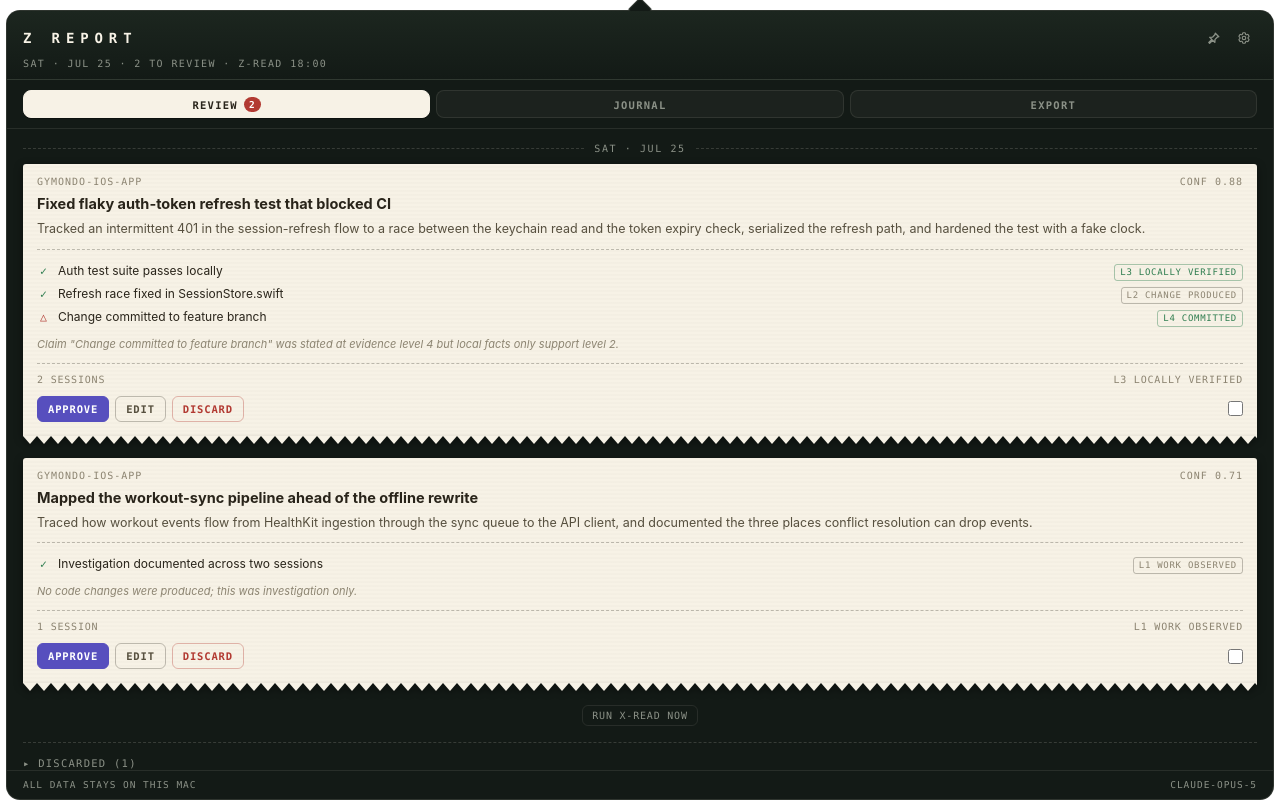
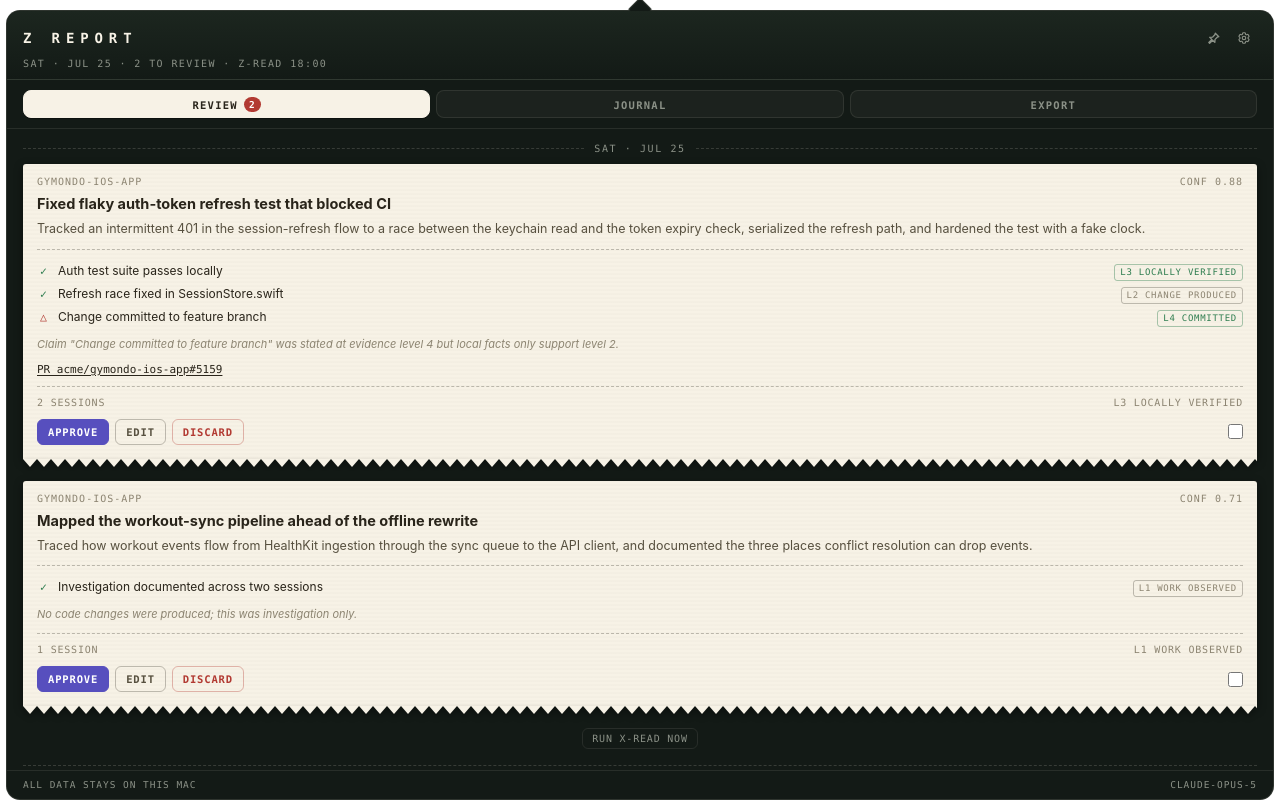
Before and after one commit to alikayhan/z-report, a website built with Vite: page index.html in a window 1280 px wide. Built offline with nearby package versions, Linux system fonts and the light colour scheme.

Commit message:
feat: show pull requests on review cards

```diff
--- a/src/main.ts
+++ b/src/main.ts
@@ -1,6 +1,6 @@
 import { listen } from "@tauri-apps/api/event";
 import { save } from "@tauri-apps/plugin-dialog";
-import { api, inTauri, levelLabel, Candidate, JournalEntry, Overview, Settings } from "./api";
+import { api, inTauri, levelLabel, Candidate, JournalEntry, Overview, PrLink, Settings } from "./api";
 import "./styles.css";
 
 type View = "review" | "journal" | "export" | "settings";
@@ -98,6 +98,20 @@ function outcomeRow(o: { claim: string; evidence_level: number; verified: boolea
   </div>`;
 }
 
+function githubPrUrl(pr: PrLink): string | null {
+  const parts = pr.repository.split("/");
+  if (
+    parts.length !== 2 ||
+    parts.some((part) => !/^[a-zA-Z0-9_.-]+$/.test(part)) ||
+    !Number.isSafeInteger(pr.number) ||
+    pr.number <= 0
+  ) {
+    return null;
+  }
+  const expected = `https://github.com/${parts[0]}/${parts[1]}/pull/${pr.number}`;
+  return pr.url === expected ? expected : null;
+}
+
 function candidateCard(c: Candidate): string {
   if (state.editingId === c.id) return candidateEditCard(c);
   const selected = state.selection.has(c.id);
@@ -105,6 +119,14 @@ function candidateCard(c: Candidate): string {
   const uncertainties = c.uncertainties.length
     ? `<div class="uncertainties">${c.uncertainties.map((u) => esc(u)).join("<br>")}</div>`
     : "";
+  const prLinks = c.pr_links
+    .map((pr) => {
+      const href = githubPrUrl(pr);
+      return href
+        ? `<a class="pr-link" href="${href}" target="_blank" rel="noopener noreferrer">PR ${esc(pr.repository)}#${pr.number}</a>`
+        : "";
+    })
+    .join("");
   return `<article class="receipt ${selected ? "selected" : ""}" data-id="${c.id}">
     <div class="receipt-meta">
       <span>${esc(repoName(c.repo))}</span>
@@ -115,6 +137,7 @@ function candidateCard(c: Candidate): string {
     <hr class="receipt-rule">
     ${outcomes}
     ${uncertainties}
+    ${prLinks ? `<div class="pr-links">${prLinks}</div>` : ""}
     <hr class="receipt-rule">
     <div class="receipt-total">
       <span>${c.session_ids.length} session${c.session_ids.length === 1 ? "" : "s"}</span>
--- a/src/mock.ts
+++ b/src/mock.ts
@@ -20,6 +20,14 @@ const candidates: Candidate[] = [
     confidence: 0.88,
     evidence_level: 3,
     session_ids: ["s1", "s2"],
+    pr_links: [
+      {
+        number: 5159,
+        url: "https://github.com/acme/gymondo-ios-app/pull/5159",
+        repository: "acme/gymondo-ios-app",
+        ts: new Date().toISOString(),
+      },
+    ],
     repo: "/Users/dev/gymondo-ios-app",
     model: "claude-opus-5",
     status: "pending",
@@ -38,6 +46,7 @@ const candidates: Candidate[] = [
     confidence: 0.71,
     evidence_level: 1,
     session_ids: ["s3"],
+    pr_links: [],
     repo: "/Users/dev/gymondo-ios-app",
     model: "claude-opus-5",
     status: "pending",
--- a/src/styles.css
+++ b/src/styles.css
@@ -347,6 +347,21 @@ body {
   color: var(--ink);
   font-family: var(--sans);
   font-size: 12px;
+}
+
+.pr-links {
+  display: flex;
+  flex-wrap: wrap;
+  gap: 6px;
+  margin-top: 10px;
+}
+
+.pr-link {
+  color: var(--ink);
+  font-family: var(--mono);
+  font-size: 11px;
+  text-decoration: underline;
+  text-underline-offset: 2px;
 }
 
 .level-chip {
```
Also changed, not shown: src/api.ts (+8 -0 lines).
